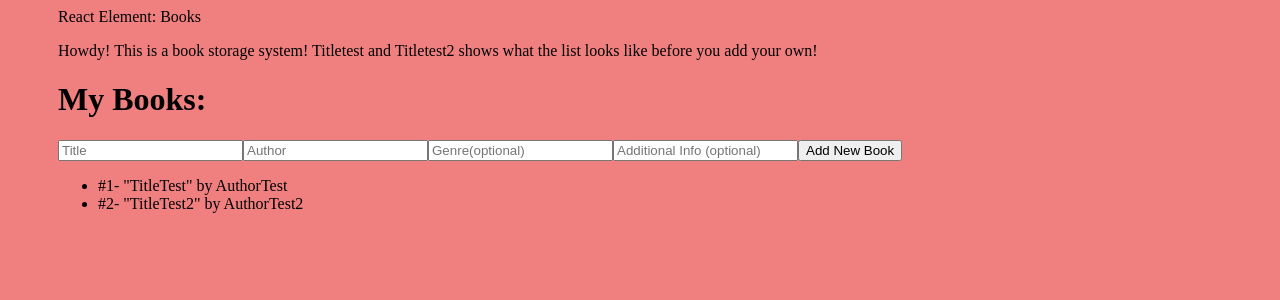
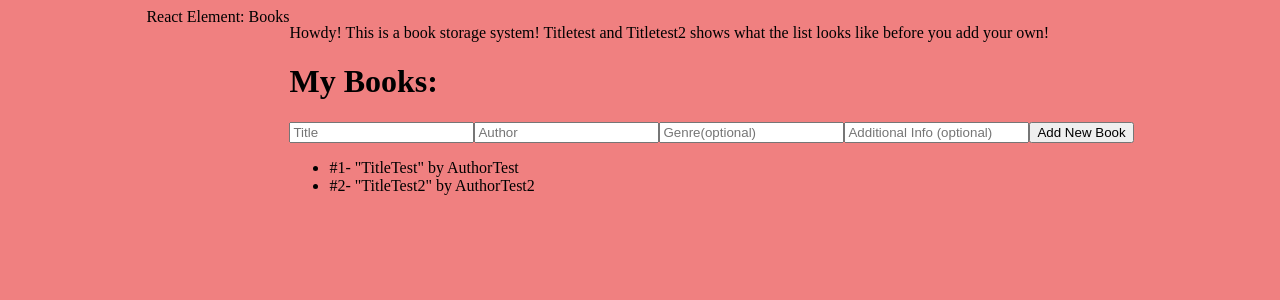
Before and after one commit to ghostflame2153/cs300-assignment-4-starter, a React (Vite) app: page / in a window 1280 px wide. Shown: the top 300 px of the page. Built offline with nearby package versions, Linux system fonts and the light colour scheme.

Commit message:
Justify Content center

```diff
--- a/src/styles.css
+++ b/src/styles.css
@@ -1,11 +1,19 @@
 /* Write your own responsive styles and focus treatment here. */
 
 body {
+    min-height: 100vh;
     background-color: lightcoral;
+    display: flex;
+    justify-content: center;
     color:black;
     border-left: 50px solid lightcoral;
     border-right: 50px solid lightcoral;
-    transition: background-color 0.3s ease, color 0.3s ease, border-color 0.3s ease;
+
+
+
+
+    /*transition: background-color 0.3s ease, color 0.3s ease, border-color 0.3s ease;*/
+    /*Transition is for a light dark mode option. Currently this is not used, but in future could potentially be used */
 }
 @media (min-width:375px) and (max-width:767px){
     nav.main ul{
```
